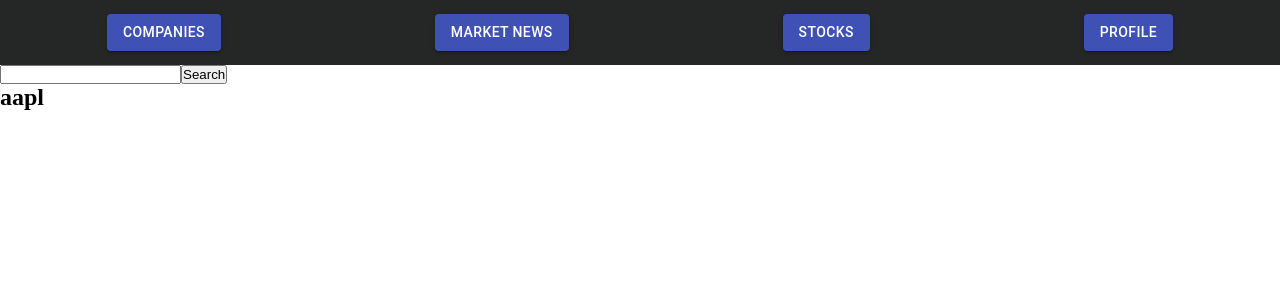
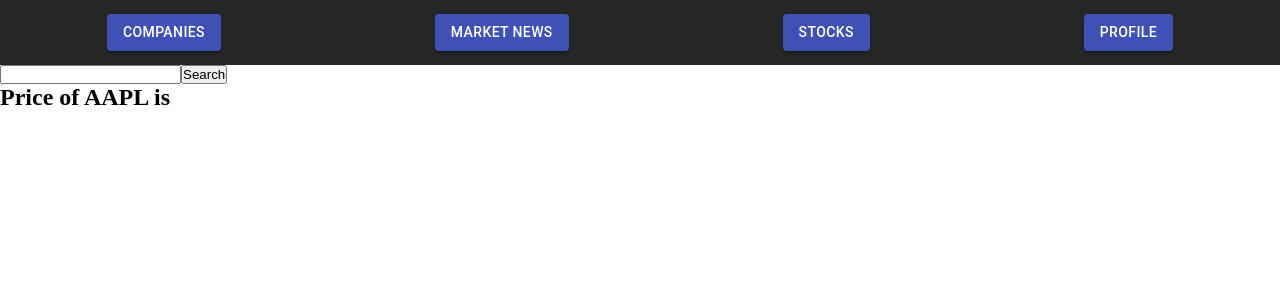
Before and after one commit to Kimyan099/StockHub, a React (Create React App) app in the folder stockhub/: page /stocks in a window 1280 px wide. Shown: the top 300 px of the page. Built offline with nearby package versions, Linux system fonts and the light colour scheme; no server answers.

Commit message:
stock info is received based on stock symbol

```diff
--- a/stockhub/src/components/StockContext.js
+++ b/stockhub/src/components/StockContext.js
@@ -3,7 +3,7 @@
 export const StockContext = createContext();
 
 export const StockData = props => {
-    const [stock, changeStock] = useState('aapl')
+    const [stock, changeStock] = useState('AAPL')
     return (
         <StockContext.Provider value={[stock, changeStock]}>
             {props.children}
--- a/stockhub/src/components/Stocks.js
+++ b/stockhub/src/components/Stocks.js
@@ -8,28 +8,20 @@
 
     const [stocks, addStock] = useState([])
 
-    const stock = useContext(StockContext)
-    // const finnhub = require('finnhub');
+    const [stock] = useContext(StockContext)
 
-    // const api_key = finnhub.ApiClient.instance.authentications['api_key'];
-    // api_key.apiKey = "bu247pn48v6uohspt4jg"
-    // const finnhubClient = new finnhub.DefaultApi()
-
-    // finnhubClient.stockSymbols("US", (error, data, response) => {
-    //     console.log(data[100])
-    // });
 
     useEffect (() => {
         console.log("Axios call")
-        axios.get("https://finnhub.io/api/v1/quote?symbol=AAPL&token=bu247pn48v6uohspt4jg")
-        .then(res => addStock(res.data.c))
-      },[])
+        axios.get(`https://finnhub.io/api/v1/quote?symbol=${stock}&token=bu247pn48v6uohspt4jg`)
+        .then(res => console.log(res.data.c))
+      })
 
 
     return (
         <div>
         <StockSearchBar></StockSearchBar>
-        <h2>{stock}</h2>
+        <h2>Price of {stock} is {stocks}</h2>
         </div>
     )
 }
```
